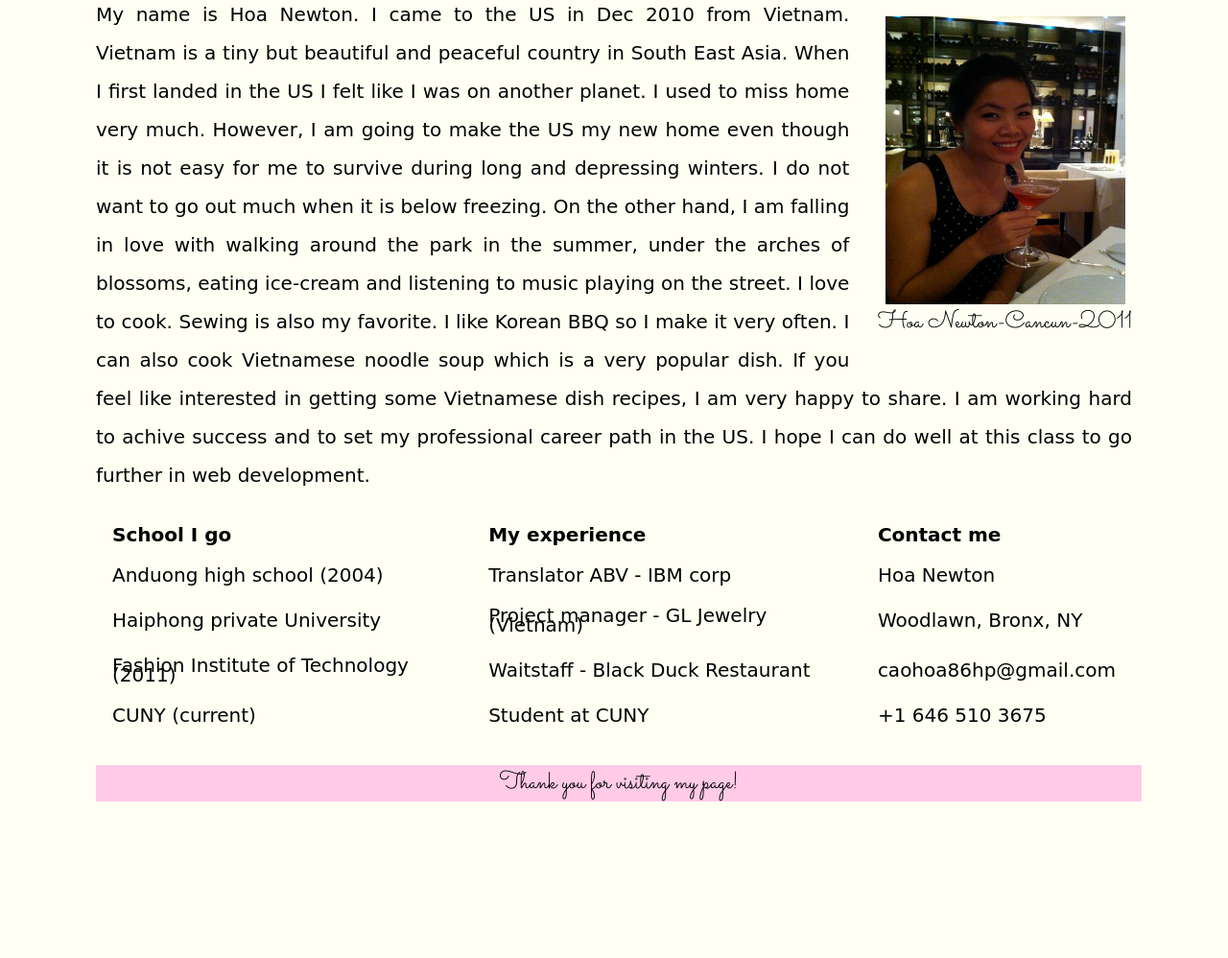
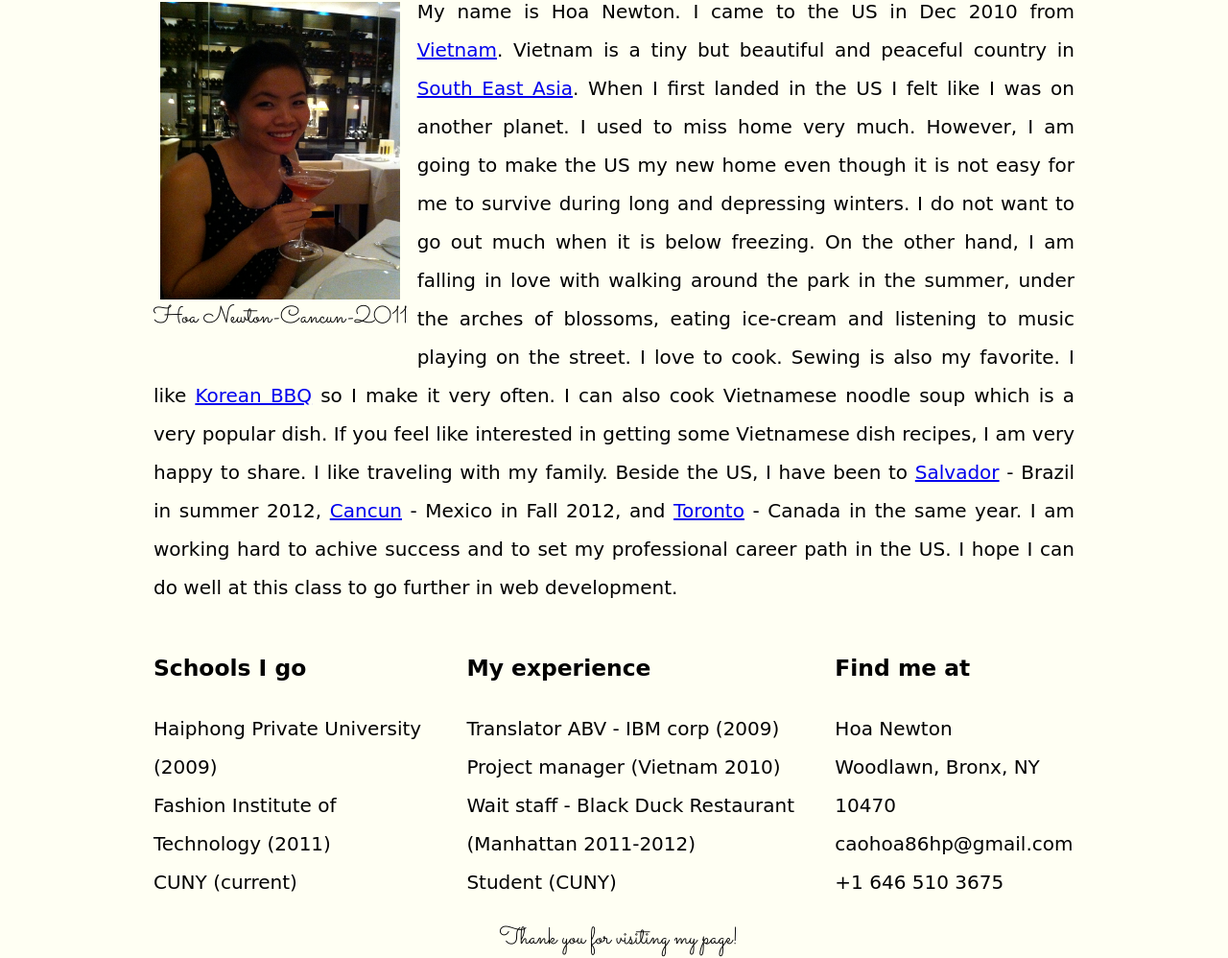
Before and after one commit to hoanewton/hoanewton.github.io, a plain HTML site: page index.html in a window 1280 px wide. Shown: the part 87-1085 px from the top of the page at 96% size. Before the commit the page ends 922 px from the top, so only its background shows below. Drawn offline with nearby package versions, Linux system fonts and the light colour scheme; a web font is replaced by a local one.

Commit message:
fix to include watermark

```diff
--- a/css/hoa-newton.css
+++ b/css/hoa-newton.css
@@ -5,14 +5,15 @@ background-color: rgb(255,255,243);
 height: 100%;
 min-height: 100%;
 font-family: 'Sail', cursive;
-padding: 20px 50px 10px 50px;
 font-size: 20px;
+width: 960px;
+margin: 20px auto 20px;
 }
 
 figcaption {
 	font-size: 25px;
 	color: black;
-	text-align: normal;
+	text-align: center;
 	font-family: 'Sacramento', cursive, Georgia, "New Times Roman", serif;
 }
 #header {
@@ -24,6 +25,14 @@ figcaption {
 	line-height: 0%;
 	padding: 1%;
 }
+.fixed {
+	position: fixed;
+	top: 10px;
+	right: 30px;
+	float: right;
+	color: #FFCBE8;
+	font-size: 50px;
+}
 /** {
 	box-sizing: border-box;
 	-webkit-box-sizing: border-box;
@@ -34,32 +43,52 @@ figcaption {
 	line-height: 200%;
 }
 #footer {
-	background-color: #FFCBE8;
+	/*background-color: #FFCBE8;*/
 	font-family: 'Sacramento', cursive, Georgia, "New Times Roman", serif;
 	text-align: center;
-	float: bottom;
 	font-size: 25px;
-	width: 100%;
 	padding: 5px;
 	margin-top: 30px;
+	display: block;
+	width: 100%;
+	clear: both;
 }
 figure {
-	float: right;
+	float: left;
 	display: block;
-	margin: 0 10px 10px 10px;
+	margin: 10px 10px 10px 0;
 	text-align: center;
 	font-size: 20px
-	position:relative;
-	top: 44px;
+
+	/*top: 44px;
 	margin: 42px 0px 20px 30px;
+	*/
 }
-th, td{
-	padding: 15px;
+.details {
+	line-height: 200%;
 }
-th {
-	text-align: left;
+.wrapper {
+	width: 960px;
+	margin: 0 auto;
 }
-table {
-	width: 100%;
-	line-height: 50%;
+
+
+.col-3-1 {
+	width: 32%;
+	float: left;
 }
+.col-3-2 {
+	width: 38%;
+	float: left;
+}
+.col-3-3 {
+	width: 24%;
+	float: left;
+}
+[Class*="col-"] {
+	margin-left: 2%;
+}/*selects any element with class="col-"*/
+
+.first {
+	margin-left: 0%;
+}/*the first column will not have margin*/
--- a/index.html
+++ b/index.html
@@ -12,48 +12,52 @@
 <div id="header">
 	Hoa Newton
 </div>
+<div class="fixed">HN</div>
+<div class="wrapper">
+	<figure>
+		<img src="images/hoa-newton.jpg" height=310 width=250>
+		<figcaption>Hoa Newton-Cancun-2011</figcaption>
+	</figure>
 
-<figure>
-	<img src="images/hoa-newton.jpg" height=300 width=250>
-	<figcaption>Hoa Newton-Cancun-2011</figcaption>
-</figure>
+	<p class="self">
+		My name is Hoa Newton. I came to the US in Dec 2010 from <a href="http://en.wikipedia.org/wiki/Vietnam" target="_blank">Vietnam</a>. Vietnam is a tiny but beautiful and peaceful country in <a href="http://en.wikipedia.org/wiki/Southeast_Asia" target="_blank">South East Asia</a>. When I first landed in the US I felt like I was on another planet. I used to miss home very much. However, I am going to make the US my new home even though it is not easy for me to survive during long and depressing winters. I do not want to go out much when it is below freezing. On the other hand, I am falling in love with walking around the park in the summer, under the arches of blossoms, eating ice-cream and listening to music playing on the street.
+		I love to cook. Sewing is also my favorite. I like <a href="http://www.donsbogam.com/menu/bbq-platters/" target="_blank">Korean BBQ</a> so I make it very often. I can also cook Vietnamese noodle soup which is a very popular dish. If you feel like interested in getting some Vietnamese dish recipes, I am very happy to share. I like traveling with my family. Beside the US, I have been to <a href="http://wikitravel.org/en/Salvador" target="_blank">Salvador</a> - Brazil in summer 2012, <a href="http://wikitravel.org/en/Cancun" target="_blank">Cancun</a> - Mexico in Fall 2012, and <a href="http://wikitravel.org/en/Toronto" target="_blank">Toronto</a> - Canada in the same year.
+		I am working hard to achive success and  to set my professional career path in the US. I hope I can do well at this class to go further in web development.
+	</p>
+</div><!--wrapper-->
 
-<p class="self">
-	My name is Hoa Newton. I came to the US in Dec 2010 from Vietnam. Vietnam is a tiny but beautiful and peaceful country in South East Asia. When I first landed in the US I felt like I was on another planet. I used to miss home very much. However, I am going to make the US my new home even though it is not easy for me to survive during long and depressing winters. I do not want to go out much when it is below freezing. On the other hand, I am falling in love with walking around the park in the summer, under the arches of blossoms, eating ice-cream and listening to music playing on the street.
-	I love to cook. Sewing is also my favorite. I like Korean BBQ so I make it very often. I can also cook Vietnamese noodle soup which is a very popular dish. If you feel like interested in getting some Vietnamese dish recipes, I am very happy to share.
-	I am working hard to achive success and  to set my professional career path in the US. I hope I can do well at this class to go further in web development.
-</p>
+<div class="wrapper details">
+	<section class="col-3-1 first">
+		<h3>Schools I go</h3>
+		<p>
+			Haiphong Private University (2009)<br>
+			Fashion Institute of Technology (2011)<br>
+			CUNY (current)
+		</p>
+	</section>
 
-	<table>
-		<tr>
-			<th>School I go</th>
-			<th>My experience</th>
-			<th>Contact me</th>
-		</tr>
-		<tr>
-			<td>Anduong high school (2004)</td>
-			<td>Translator ABV - IBM corp</td>
-			<td>Hoa Newton</td>
-		</tr>
-		<tr>
-			<td>Haiphong private University</td>
-			<td>Project manager - GL Jewelry (Vietnam)</td>
-			<td>Woodlawn, Bronx, NY</td>
-		</tr>
-		<tr>
-			<td>Fashion Institute of Technology (2011)</td>
-			<td>Waitstaff - Black Duck Restaurant</td>
-			<td>caohoa86hp@gmail.com</td>
-		</tr>
-		<tr>
-			<td>CUNY (current)</td>
-			<td>Student at CUNY</td>
-			<td>+1 646 510 3675</td>
-		</tr>
-	</table>
-</div>
+	<section class="col-3-2">
+		<h3>My experience</h3>
+		<p>
+			Translator ABV - IBM corp (2009)<br>
+			Project manager (Vietnam 2010)<br>
+			Wait staff - Black Duck Restaurant (Manhattan 2011-2012)<br>
+			Student (CUNY)
+		</p>
+	</section>
 
-<div id="footer">Thank you for visiting my page!</div>
+	<section class="col-3-3">
+		<h3>Find me at</h3>
+		<p>
+			Hoa Newton<br>
+			Woodlawn, Bronx, NY 10470<br>
+			caohoa86hp@gmail.com<br>
+			+1 646 510 3675
+		</p>
+	</section>
+</div><!--wrapper-->
+
+<div class="wrapper" id="footer">Thank you for visiting my page!</div>
 
 </body>
 </html>
```
